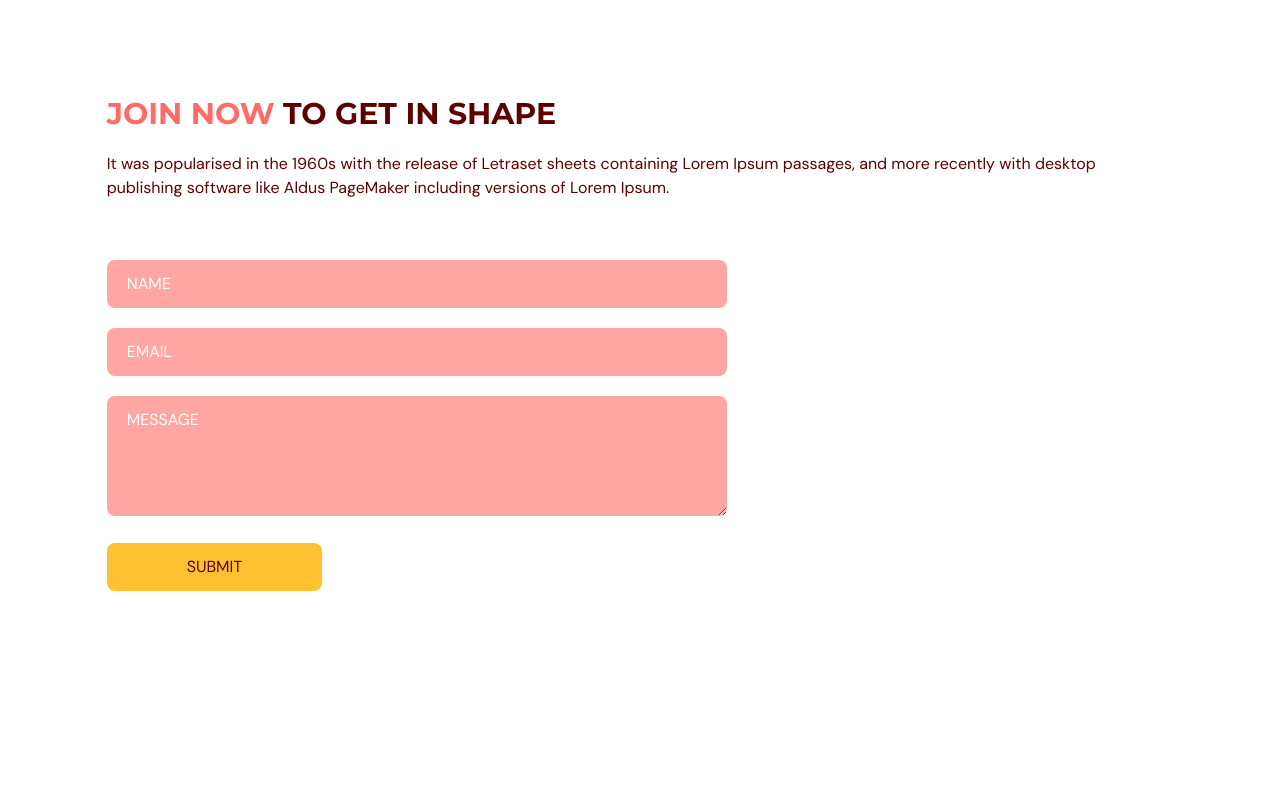
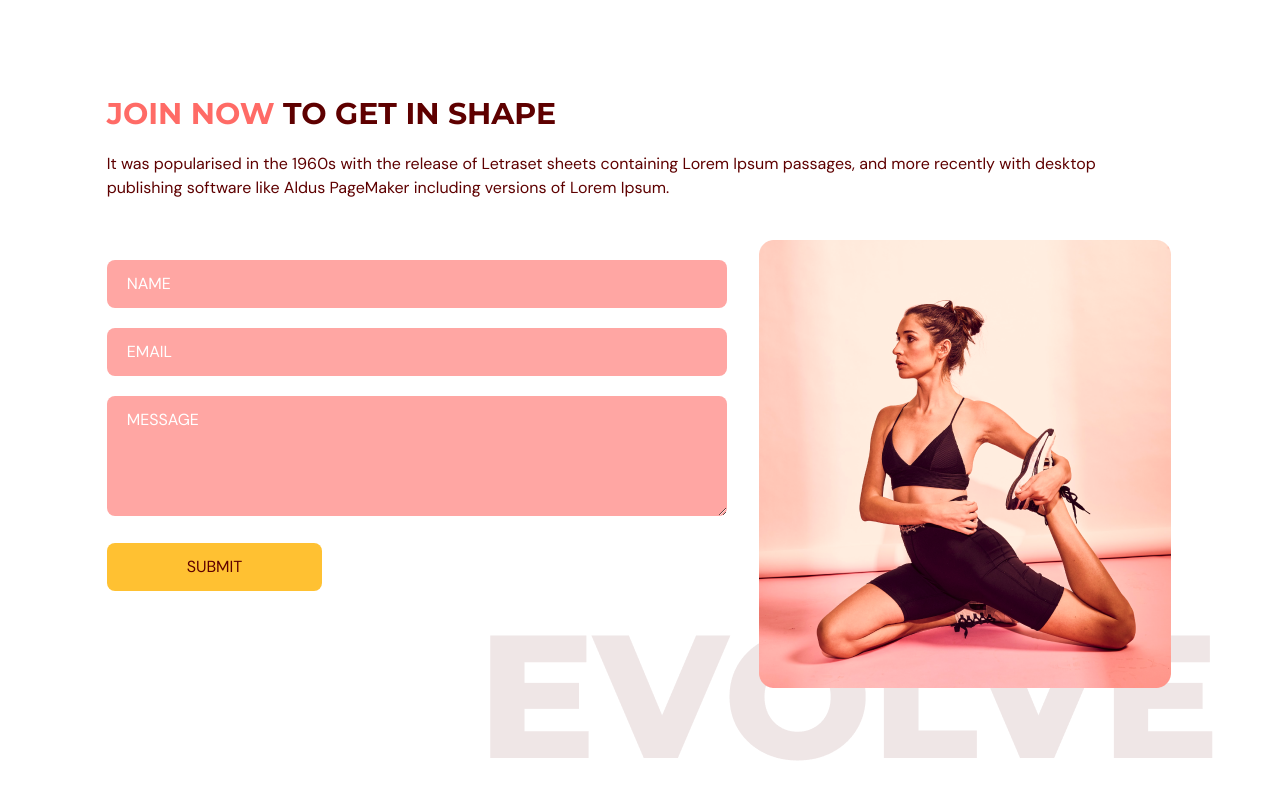
Before and after one commit to kolamat/gym-module, a React (Vite) app: page / in a window 1280 px wide. Shown: the part 3014-3814 px from the top of the page. Before the commit the page ends 3733 px from the top, so only its background shows below. Built offline with nearby package versions, Linux system fonts and the light colour scheme.

Commit message:
On branch main Your branch is ahead of 'origin/main' by 2 commits.   (use "git push" to publish your local commits)
Changes to be committed:
	modified:   src/scenes/contactUs/ContactUs.tsx

```diff
--- a/src/scenes/contactUs/ContactUs.tsx
+++ b/src/scenes/contactUs/ContactUs.tsx
@@ -133,12 +133,16 @@ const ContactUs = ({ setSelectedPage }: Props) => {
             initial="hidden"
             whileInView="visible"
             viewport={{ once: true, amount: 0.5 }}
-            transition={{ duration: 0.5 }}
+            transition={{ delay: 0.2, duration: 0.5 }}
             variants={{
               hidden: { opacity: 0, x: 100 },
               visible: { opacity: 1, x: 0 },
             }}
-          ></motion.div>
+          >
+            <div className="md:before:content-evolvetext w-full before:absolute before:-bottom-20 before:-right-10 before:z-[-1]">
+              <img src={ContactUsPageGraphic} alt="contact-us-page-graphic" />
+            </div>
+          </motion.div>
         </div>
       </motion.div>
     </section>
```
